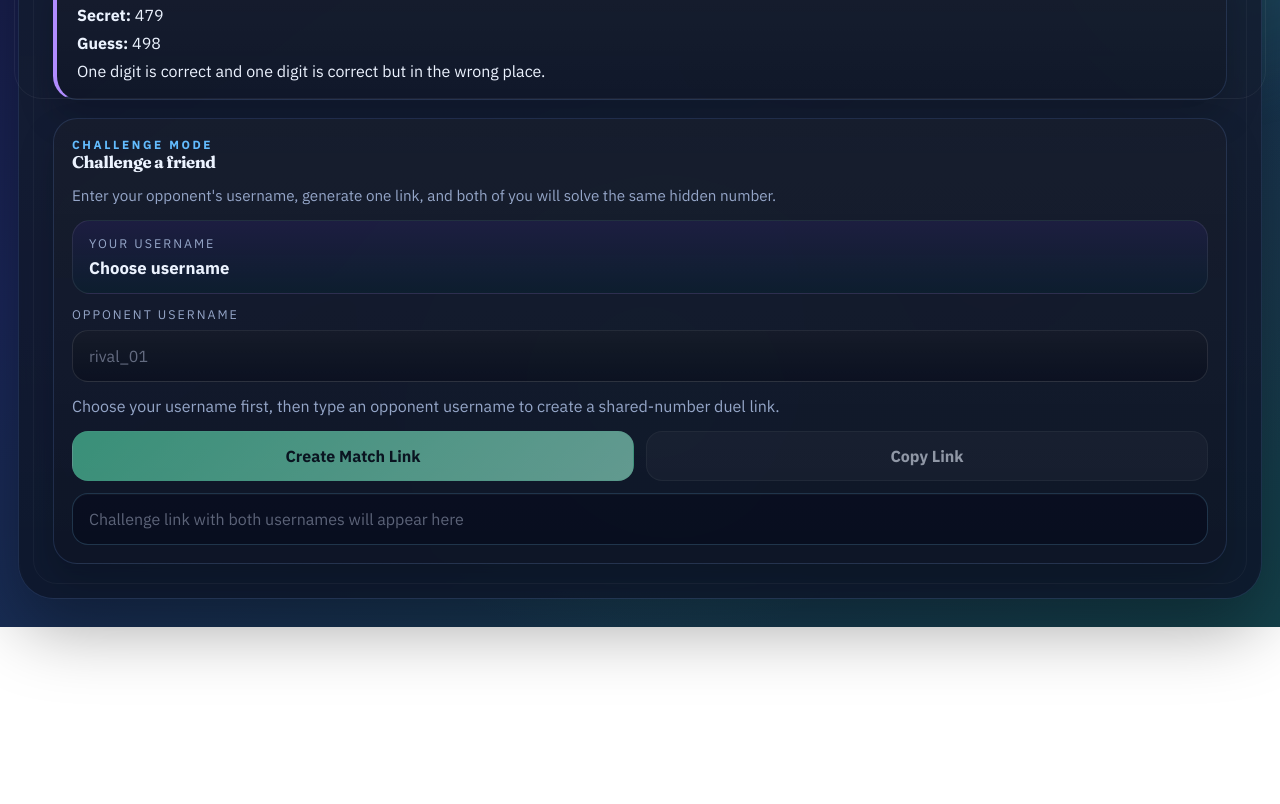
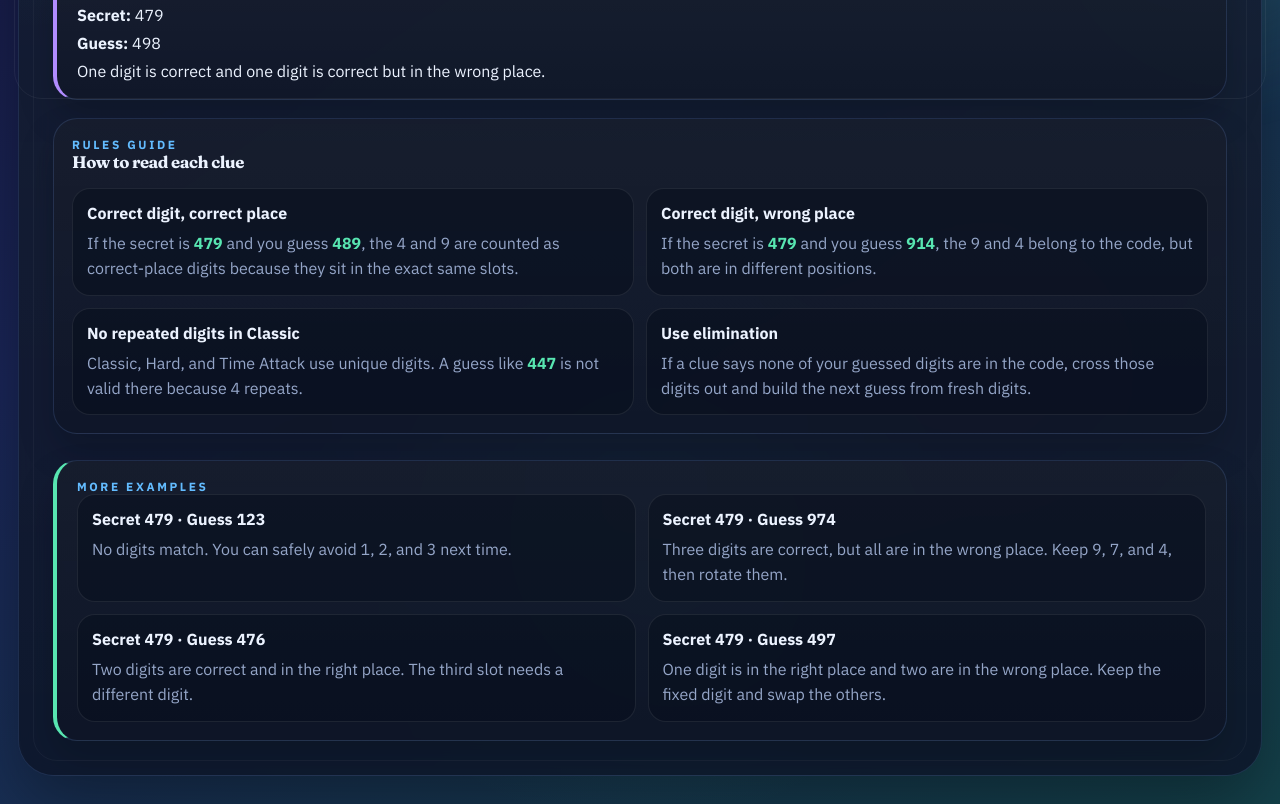
Before and after one commit to kuhan-science-ai/The-3-digit-number-guessing-name-, a website: page index.html in a window 1280 px wide. Shown: the part 687-1491 px from the top of the page. Before the commit the page ends 1314 px from the top, so only its background shows below. Drawn offline with Linux system fonts and the light colour scheme; no server answers.

Commit message:
Add challenge tab and expanded rules

```diff
--- a/app.js
+++ b/app.js
@@ -80,6 +80,7 @@ const dom = {
   gamePageTabs: document.getElementById("gamePageTabs"),
   introTabPanel: document.getElementById("introTabPanel"),
   gameTabPanel: document.getElementById("gameTabPanel"),
+  challengeTabPanel: document.getElementById("challengeTabPanel"),
   rankingsTabPanel: document.getElementById("rankingsTabPanel"),
   focusModeBtn: document.getElementById("focusModeBtn"),
   guessForm: document.getElementById("guessForm"),
@@ -239,7 +240,7 @@ function handleGamePageTabClick(event) {
 }
 
 function setActivePageTab(tabName) {
-  activePageTab = ["intro", "game", "rankings"].includes(tabName) ? tabName : "intro";
+  activePageTab = ["intro", "game", "challenge", "rankings"].includes(tabName) ? tabName : "intro";
   dom.gamePageTabs.querySelectorAll("[data-tab]").forEach((button) => {
     const isActive = button.dataset.tab === activePageTab;
     button.classList.toggle("is-active", isActive);
@@ -248,10 +249,13 @@ function setActivePageTab(tabName) {
 
   dom.introTabPanel.classList.toggle("is-active", activePageTab === "intro");
   dom.gameTabPanel.classList.toggle("is-active", activePageTab === "game");
+  dom.challengeTabPanel.classList.toggle("is-active", activePageTab === "challenge");
   dom.rankingsTabPanel.classList.toggle("is-active", activePageTab === "rankings");
 
   if (activePageTab === "game") {
     dom.guessInput.focus();
+  } else if (activePageTab === "challenge") {
+    dom.challengeOpponentInput.focus();
   } else if (activePageTab === "rankings") {
     renderLeaderboard();
   }
--- a/index.html
+++ b/index.html
@@ -11,7 +11,7 @@
   <link rel="preconnect" href="https://fonts.googleapis.com" />
   <link rel="preconnect" href="https://fonts.gstatic.com" crossorigin />
   <link href="https://fonts.googleapis.com/css2?family=Fraunces:opsz,wght@9..144,600;9..144,700&family=IBM+Plex+Sans:wght@400;500;600;700&display=swap" rel="stylesheet" />
-  <link rel="stylesheet" href="./styles.css?v=20260511-4" />
+  <link rel="stylesheet" href="./styles.css?v=20260511-5" />
 </head>
 <body>
   <div class="ambient ambient-left" aria-hidden="true"></div>
@@ -133,6 +133,7 @@
       <nav id="gamePageTabs" class="game-page-tabs" aria-label="Game sections">
         <button class="game-page-tab is-active" type="button" data-tab="intro">Intro & Rules</button>
         <button class="game-page-tab" type="button" data-tab="game">Hardcore Game</button>
+        <button class="game-page-tab" type="button" data-tab="challenge">Challenge</button>
         <button class="game-page-tab" type="button" data-tab="rankings">Rankings</button>
       </nav>
 
@@ -158,15 +159,74 @@
           </p>
         </section>
 
-        <section class="challenge-panel story-challenge-panel">
+        <section class="rules-guide">
           <div class="tracker-top">
             <div>
-              <p class="mini-label">Challenge mode</p>
-              <h3>Challenge a friend</h3>
+              <p class="mini-label">Rules guide</p>
+              <h3>How to read each clue</h3>
+            </div>
+          </div>
+          <div class="rules-grid">
+            <article>
+              <strong>Correct digit, correct place</strong>
+              <p>If the secret is <b>479</b> and you guess <b>489</b>, the 4 and 9 are counted as correct-place digits because they sit in the exact same slots.</p>
+            </article>
+            <article>
+              <strong>Correct digit, wrong place</strong>
+              <p>If the secret is <b>479</b> and you guess <b>914</b>, the 9 and 4 belong to the code, but both are in different positions.</p>
+            </article>
+            <article>
+              <strong>No repeated digits in Classic</strong>
+              <p>Classic, Hard, and Time Attack use unique digits. A guess like <b>447</b> is not valid there because 4 repeats.</p>
+            </article>
+            <article>
+              <strong>Use elimination</strong>
+              <p>If a clue says none of your guessed digits are in the code, cross those digits out and build the next guess from fresh digits.</p>
+            </article>
+          </div>
+        </section>
+
+        <section class="example-card example-stack">
+          <p class="mini-label">More examples</p>
+          <div class="example-list">
+            <article>
+              <strong>Secret 479 · Guess 123</strong>
+              <p>No digits match. You can safely avoid 1, 2, and 3 next time.</p>
+            </article>
+            <article>
+              <strong>Secret 479 · Guess 974</strong>
+              <p>Three digits are correct, but all are in the wrong place. Keep 9, 7, and 4, then rotate them.</p>
+            </article>
+            <article>
+              <strong>Secret 479 · Guess 476</strong>
+              <p>Two digits are correct and in the right place. The third slot needs a different digit.</p>
+            </article>
+            <article>
+              <strong>Secret 479 · Guess 497</strong>
+              <p>One digit is in the right place and two are in the wrong place. Keep the fixed digit and swap the others.</p>
+            </article>
+          </div>
+        </section>
+      </aside>
+
+      <section id="challengeTabPanel" class="challenge-tab-panel tab-panel">
+        <div class="challenge-tab-header">
+          <div>
+            <p class="mini-label">Challenge mode</p>
+            <h2>Challenge a friend</h2>
+          </div>
+          <span class="attempt-badge">Shared secret</span>
+        </div>
+
+        <section class="challenge-panel challenge-tab-card">
+          <div class="tracker-top">
+            <div>
+              <p class="mini-label">Match setup</p>
+              <h3>Create a duel link</h3>
             </div>
           </div>
           <p class="challenge-copy">
-            Enter your opponent's username, generate one link, and both of you will solve the same hidden number.
+            Enter your opponent's username, generate one private link, and both of you will solve the same hidden number. The winner is whoever solves it in fewer attempts.
           </p>
           <div class="challenge-identity">
             <div class="challenge-user-pill">
@@ -200,7 +260,7 @@
             placeholder="Challenge link with both usernames will appear here"
           />
         </section>
-      </aside>
+      </section>
 
       <section id="gameTabPanel" class="play-panel tab-panel">
         <div class="game-left-column">
@@ -411,6 +471,6 @@
     </section>
   </main>
 
-  <script type="module" src="./app.js?v=20260511-4"></script>
+  <script type="module" src="./app.js?v=20260511-5"></script>
 </body>
 </html>
--- a/styles.css
+++ b/styles.css
@@ -144,6 +144,7 @@ body::after {
 .game-header,
 .story-panel,
 .play-panel,
+.challenge-tab-panel,
 .rankings-panel {
   position: relative;
   padding: 34px;
@@ -164,7 +165,7 @@ body::after {
 
 .game-page-tabs {
   display: grid;
-  grid-template-columns: repeat(3, minmax(0, 1fr));
+  grid-template-columns: repeat(4, minmax(0, 1fr));
   gap: 10px;
   padding: 14px;
   background: rgba(5, 10, 20, 0.34);
@@ -223,6 +224,31 @@ body::after {
 .rankings-panel {
   display: none;
   gap: 18px;
+}
+
+.challenge-tab-panel {
+  display: none;
+  gap: 18px;
+  background:
+    radial-gradient(circle at 16% 16%, rgba(99, 188, 255, 0.12), transparent 24%),
+    radial-gradient(circle at 88% 18%, rgba(88, 230, 177, 0.12), transparent 22%),
+    linear-gradient(180deg, rgba(255, 255, 255, 0.03), rgba(255, 255, 255, 0)),
+    rgba(8, 14, 28, 0.34);
+}
+
+.challenge-tab-panel.is-active {
+  display: grid;
+}
+
+.challenge-tab-header {
+  display: flex;
+  align-items: center;
+  justify-content: space-between;
+  gap: 18px;
+}
+
+.challenge-tab-card {
+  width: min(760px, 100%);
 }
 
 .rankings-panel.is-active {
@@ -417,6 +443,7 @@ h3 {
 .leaderboard-panel,
 .rankings-board,
 .challenge-panel,
+.rules-guide,
 .notes-panel,
 .history-panel,
 .example-card,
@@ -438,6 +465,57 @@ h3 {
 .example-line,
 .example-hint {
   margin: 8px 0 0;
+}
+
+.rules-guide {
+  display: grid;
+  gap: 16px;
+  margin-top: 18px;
+  padding: 18px;
+  border-radius: var(--radius-lg);
+  border: 1px solid var(--line);
+  background:
+    linear-gradient(180deg, rgba(255, 255, 255, 0.04), rgba(255, 255, 255, 0.01)),
+    rgba(10, 16, 30, 0.55);
+  box-shadow: 0 18px 36px rgba(0, 0, 0, 0.18);
+}
+
+.rules-grid,
+.example-list {
+  display: grid;
+  grid-template-columns: repeat(2, minmax(0, 1fr));
+  gap: 12px;
+}
+
+.rules-grid article,
+.example-list article {
+  padding: 14px;
+  border-radius: 18px;
+  border: 1px solid rgba(255, 255, 255, 0.08);
+  background: rgba(8, 14, 28, 0.48);
+}
+
+.rules-grid strong,
+.example-list strong {
+  display: block;
+  color: var(--text);
+  margin-bottom: 8px;
+}
+
+.rules-grid p,
+.example-list p {
+  margin: 0;
+  color: var(--muted);
+  line-height: 1.55;
+}
+
+.rules-grid b,
+.example-list b {
+  color: var(--mint);
+}
+
+.example-stack {
+  border-left-color: var(--mint);
 }
 
 .story-notes-panel {
@@ -456,6 +534,7 @@ h3 {
 .leaderboard-panel,
 .rankings-board,
 .challenge-panel,
+.rules-guide,
 .notes-panel,
 .history-panel {
   padding: 18px;
@@ -1503,6 +1582,7 @@ body.focus-mode .status-panel {
   .game-header,
   .story-panel,
   .play-panel,
+  .challenge-tab-panel,
   .rankings-panel {
     padding: 18px 14px;
   }
@@ -1520,7 +1600,7 @@ body.focus-mode .status-panel {
   }
 
   .game-page-tabs {
-    grid-template-columns: repeat(3, minmax(0, 1fr));
+    grid-template-columns: repeat(2, minmax(0, 1fr));
     padding: 10px 12px;
     background: rgba(5, 10, 20, 0.88);
     backdrop-filter: blur(16px);
@@ -1535,6 +1615,20 @@ body.focus-mode .status-panel {
   .rankings-header {
     flex-direction: column;
     align-items: stretch;
+  }
+
+  .challenge-tab-header {
+    flex-direction: column;
+    align-items: stretch;
+  }
+
+  .challenge-tab-card {
+    width: 100%;
+  }
+
+  .rules-grid,
+  .example-list {
+    grid-template-columns: 1fr;
   }
 
   .rankings-board {
@@ -1596,6 +1690,7 @@ body.focus-mode .status-panel {
   .settings-panel,
   .leaderboard-panel,
   .rankings-board,
+  .rules-guide,
   .notes-panel,
   .history-panel {
     padding: 14px;
```
